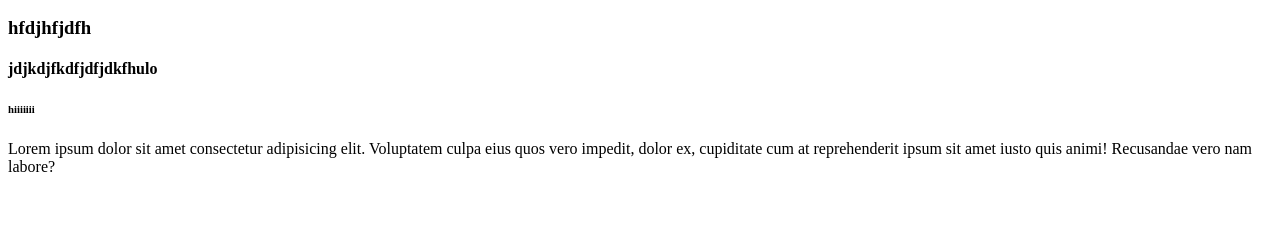
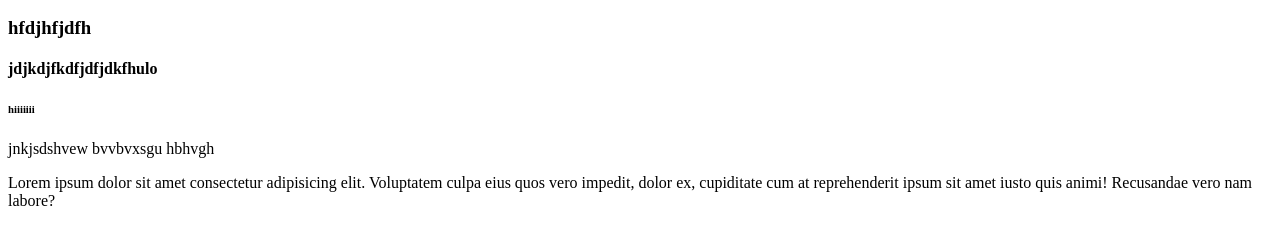
Before and after one commit to Loochi-02/youtube-test-kid, a plain HTML site: page index.html in a window 1280 px wide. Shown: the part 110-354 px from the top of the page. Drawn offline with Linux system fonts and the light colour scheme.

Commit message:
added p tag

```diff
--- a/index.html
+++ b/index.html
@@ -13,6 +13,7 @@
     <h3>hfdjhfjdfh</h3>
     <h4>jdjkdjfkdfjdfjdkfhulo</h4>
     <h6>hiiiiiii</h6>
+    <p>jnkjsdshvew bvvbvxsgu hbhvgh</p>
     <p>Lorem ipsum dolor sit amet consectetur adipisicing elit. Voluptatem culpa eius quos vero impedit, dolor ex,
         cupiditate cum at reprehenderit ipsum sit amet iusto quis animi! Recusandae vero nam labore?</p>
 </body>
```
